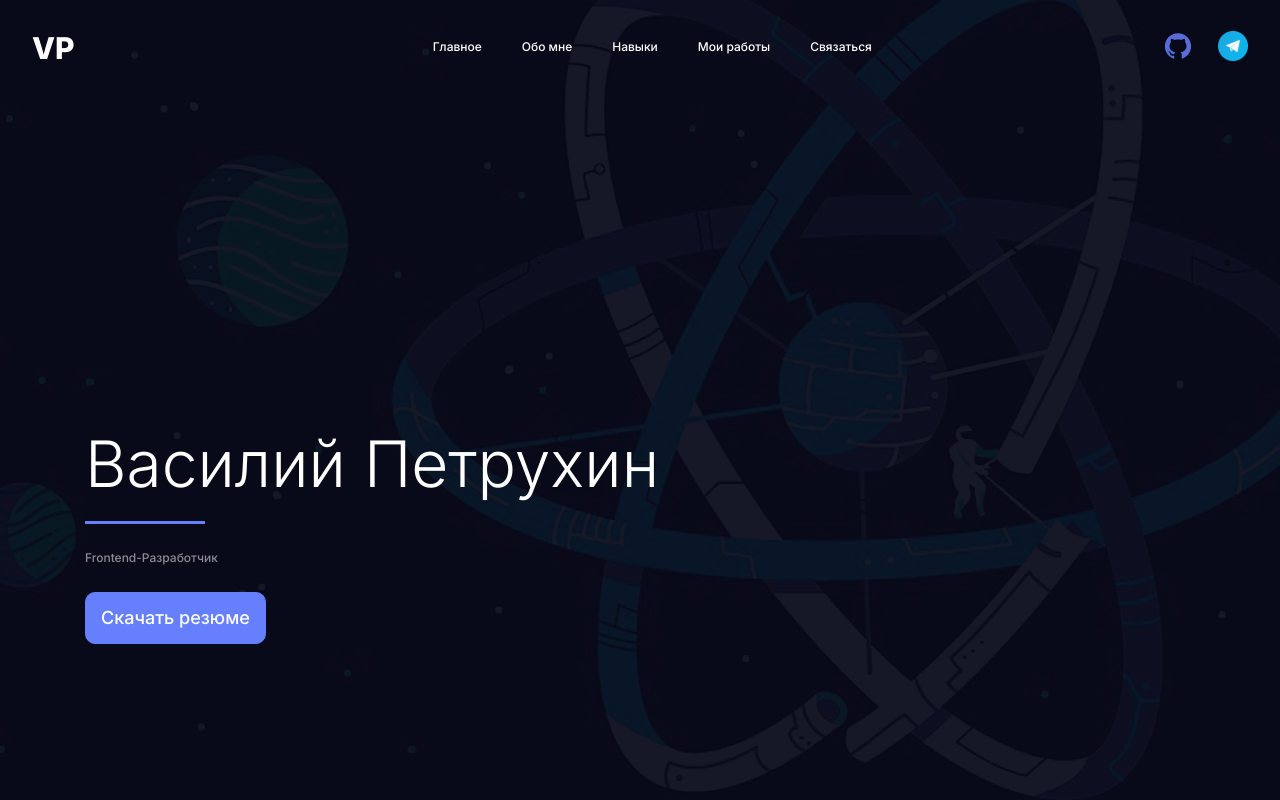
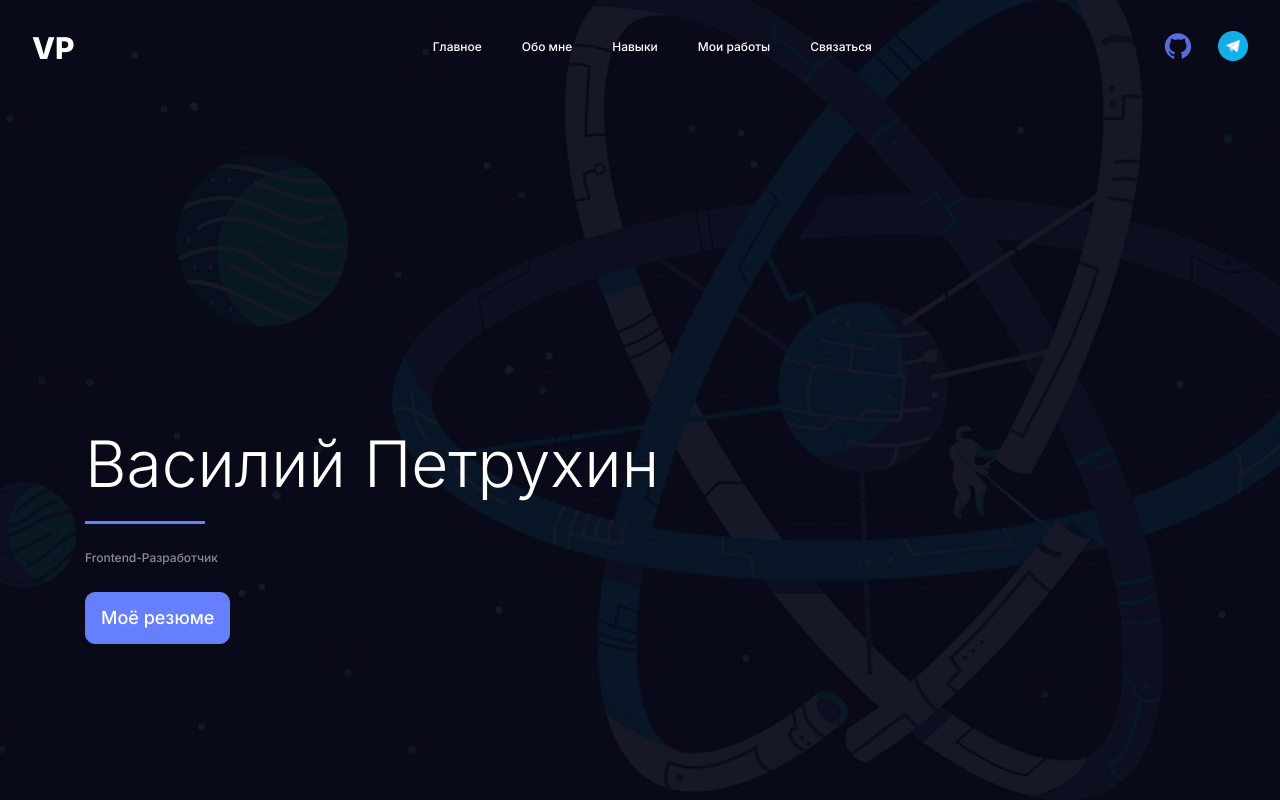
Before and after one commit to vpetrukhin/Portfolio, a React (Create React App) app: page / in a window 1280 px wide. Shown: the top 800 px of the page. Built offline with nearby package versions, Linux system fonts and the light colour scheme.

Commit message:
add link to Main

```diff
--- a/src/sections/Main/ui/Main.module.scss
+++ b/src/sections/Main/ui/Main.module.scss
@@ -36,6 +36,23 @@
     margin-bottom: 25px;
 }
 
+.link {
+    display: inline-block;
+    padding: 13px 15px;
+    border: 1px solid var(--color-ascent);
+    border-radius: 10px;
+    color: var(--color-primary);
+    font: var(--font-m);
+    background: var(--color-ascent);
+
+    transition: all 0.5s;
+
+    &:hover {
+        background: transparent;
+        color: var(--color-ascent);
+    }
+}
+
 @media screen and (max-width: 700px) {
     .Main {
         height: 410px;
--- a/src/sections/Main/ui/Main.tsx
+++ b/src/sections/Main/ui/Main.tsx
@@ -2,9 +2,9 @@ import { Header } from 'widgets/Header/Header';
 import { classNames } from 'shared/lib/classNames/classNames';
 import {Sections} from 'shared/config/nav/items'
 import cls from './Main.module.scss';
-import { Button } from 'shared/ui/Button/Button';
 import { Text } from 'shared/ui/Text/Text';
 import { Title, TitleTheme } from 'shared/ui/Title/Title';
+import { Link } from 'shared/ui/Link/Link';
 
 interface MainProps {
     className?: string;
@@ -24,7 +24,7 @@ export const Main = (props: MainProps) => {
                         className={cls.subTitle}
                         text="Frontend-Разработчик"
                     />
-                    <Button>Скачать резюме</Button>
+                    <Link className={cls.link} target='_blank' text='Моё резюме' href='https://hh.ru/resume/dd24b4cfff08ebf33f0039ed1f6a7377315058' />
                 </div>
             </div>
         </section>
--- a/src/shared/ui/Link/Link.module.scss
+++ b/src/shared/ui/Link/Link.module.scss
@@ -1,4 +1,3 @@
 .Link {
     text-decoration: none;
-    color: inherit;
 }
--- a/src/shared/ui/Link/Link.tsx
+++ b/src/shared/ui/Link/Link.tsx
@@ -5,12 +5,13 @@ interface LinkProps {
     href: string;
     text: string;
     className?: string;
+    target?: '_blank' | '_self' | '_parent' | '_top';
 }
 
 export const Link = (props: LinkProps) => {
-    const { className, href, text } = props;
+    const { className, href, text, target = '_self' } = props;
 
     return (
-        <a href={href} className={classNames(cls.Link, {}, [className])}>{text}</a>
+        <a target={target} href={href} className={classNames(cls.Link, {}, [className])}>{text}</a>
     );
 };
```
